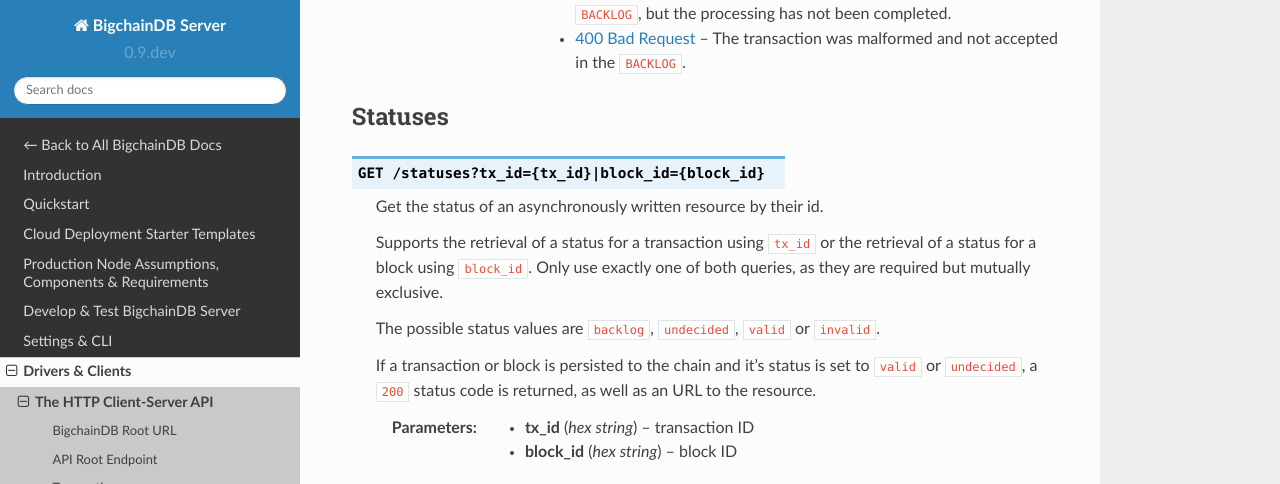
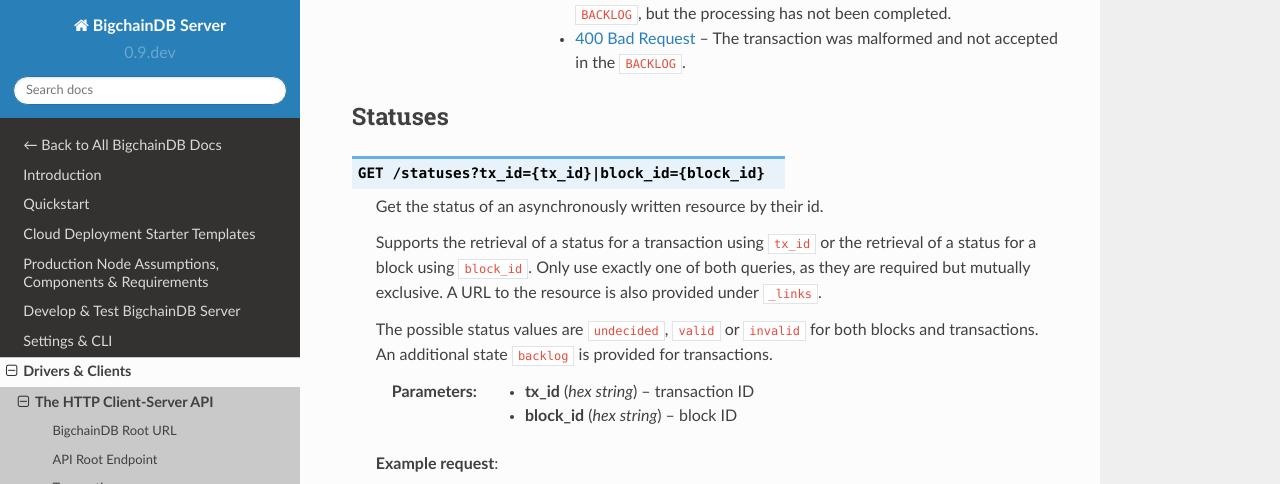
Before and after one commit to bigchaindb/bigchaindb, a Sphinx documentation site: the page built from docs/server/source/drivers-clients/http-client-server-api.rst, in a window 1280 px wide and 900 px high, scrolled down 4977 px, cut to the strip 0-484 px from the top of the window. Built offline with Sphinx 7.4.7 and the Read the Docs theme 2.0.0, drawn with Linux system fonts in a browser that asks for light colours; pages that are not in the unit, such as notebooks, are missing from menus.

Commit message:
improved documentation on statuses links and values

```diff
--- a/docs/server/source/drivers-clients/http-client-server-api.rst
+++ b/docs/server/source/drivers-clients/http-client-server-api.rst
@@ -248,14 +248,12 @@
 
    Supports the retrieval of a status for a transaction using ``tx_id`` or the
    retrieval of a status for a block using ``block_id``. Only use exactly one of both
-   queries, as they are required but mutually exclusive.
+   queries, as they are required but mutually exclusive. A URL to the resource is also
+   provided under ``_links``.
 
-   The possible status values are ``backlog``, ``undecided``, ``valid`` or
-   ``invalid``.
-
-   If a transaction or block is persisted to the chain and it's status is set
-   to ``valid`` or ``undecided``, a ``200`` status code is returned,
-   as well as an URL to the resource.
+   The possible status values are ``undecided``, ``valid`` or
+   ``invalid`` for both blocks and transactions. An additional state ``backlog`` is provided
+   for transactions.
 
    :param tx_id: transaction ID
    :type tx_id: hex string
```
